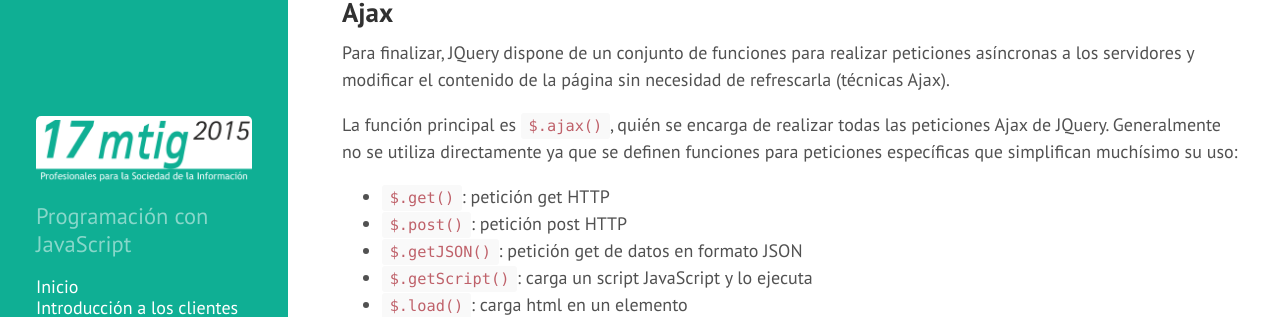
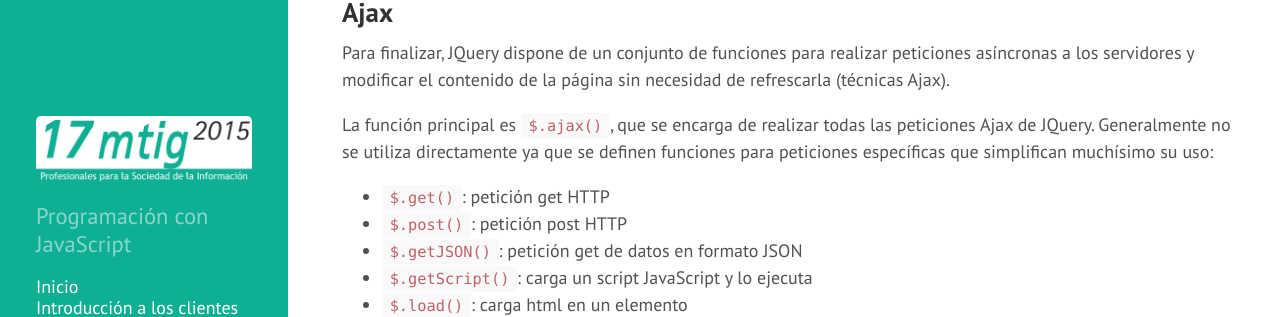
Before and after one commit to xguaita/mtig-js, a Jekyll site: the page built from modulo6/jquery/index.md, in a window 1280 px wide and 900 px high, scrolled down 4268 px. Shown: the part 147-464 px from the top of the window. Built offline with Jekyll 4.4.1, drawn with Linux system fonts in a browser that asks for light colours; Markdown is read by kramdown in place of the engine named in the settings.

Commit message:
Error memory

```diff
--- a/modulo6/jquery/index.md
+++ b/modulo6/jquery/index.md
@@ -168,7 +168,7 @@ $('#logo').animate({width:'50%', marginLeft:'25%'}, 2000)
 ## Ajax
 Para finalizar, JQuery dispone de un conjunto de funciones para realizar peticiones asíncronas a los servidores y modificar el contenido de la página sin necesidad de refrescarla (técnicas Ajax).
 
-La función principal es `$.ajax()`, quién se encarga de realizar todas las peticiones Ajax de JQuery. Generalmente no se utiliza directamente ya que se definen funciones para peticiones específicas que simplifican muchísimo su uso:
+La función principal es `$.ajax()`, que se encarga de realizar todas las peticiones Ajax de JQuery. Generalmente no se utiliza directamente ya que se definen funciones para peticiones específicas que simplifican muchísimo su uso:
 
 + `$.get()`: petición get HTTP
 + `$.post()`: petición post HTTP
```
Also changed, not shown: other parts of modulo6/jquery/index.md (+1 -1 lines).
